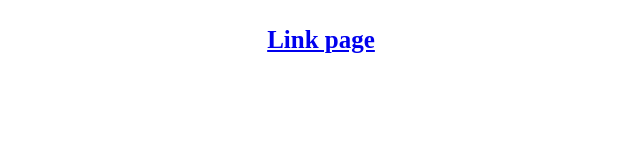
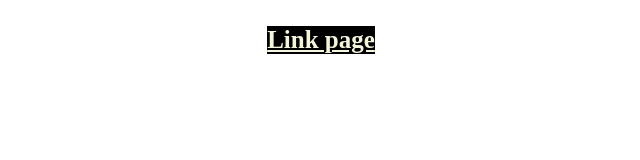
Before and after one commit to cristea-claudiu/TechProEducation-Html-css, a plain HTML site: page index.html in a window 1280 px wide. In both pictures the pointer is over the link "Link page". Shown: the whole page, without its empty margins (319-959 px from the left). Drawn offline with Linux system fonts and the light colour scheme; files that its build step writes are made by us from their sources.

Commit message:
style changes

```diff
--- a/style.css
+++ b/style.css
@@ -46,3 +46,10 @@ body{
     min-height: 10vh;
     padding: 1rem;
 }
+a:visited{
+    color: rgb(236, 6, 6);
+}
+a:hover{
+    color: beige;
+    background-color: black;
+}
```
